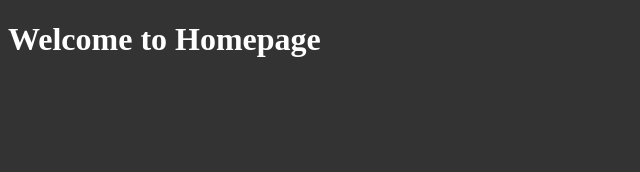
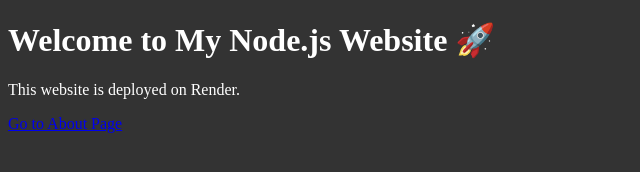
Before and after one commit to lipakshirana36/nodeproject, a website: page public/index.html in a window 1280 px wide. Shown: the whole page, without its empty margins (0-640 px from the left). Drawn offline with Linux system fonts and the light colour scheme.

Commit message:
updated homapage

```diff
--- a/public/index.html
+++ b/public/index.html
@@ -4,15 +4,18 @@
 <head>
     <meta charset="UTF-8">
     <meta name="viewport" content="width=device-width, initial-scale=1.0">
-
-    <title>Homepage</title>
+    <title>My Node Project</title>
 
     <link rel="stylesheet" href="./css/style.css">
 </head>
 
 <body>
 
-    <h1>Welcome to Homepage</h1>
+    <h1>Welcome to My Node.js Website 🚀</h1>
+
+    <p>This website is deployed on Render.</p>
+
+    <a href="/about.html">Go to About Page</a>
 
 </body>
 
```
